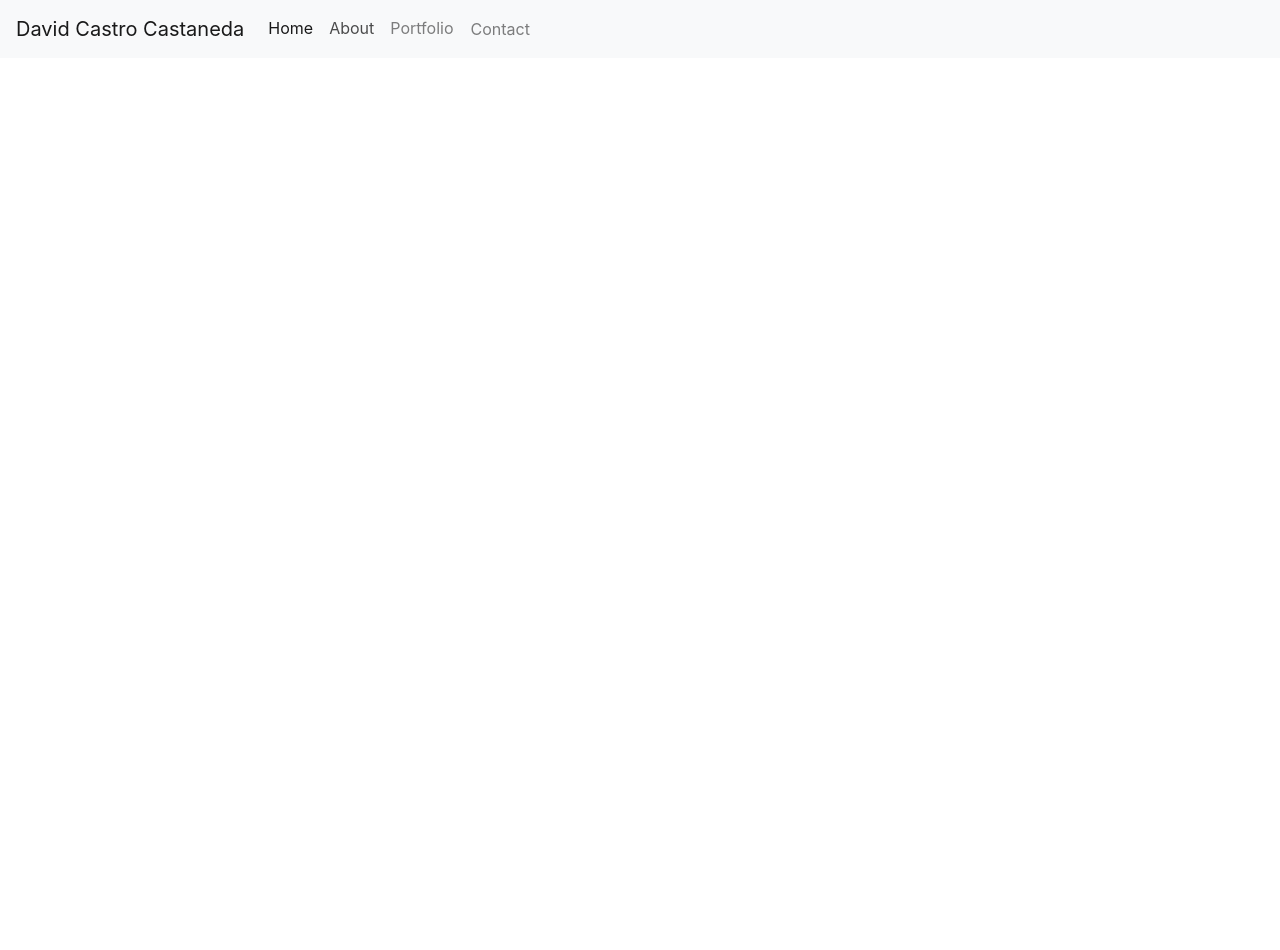
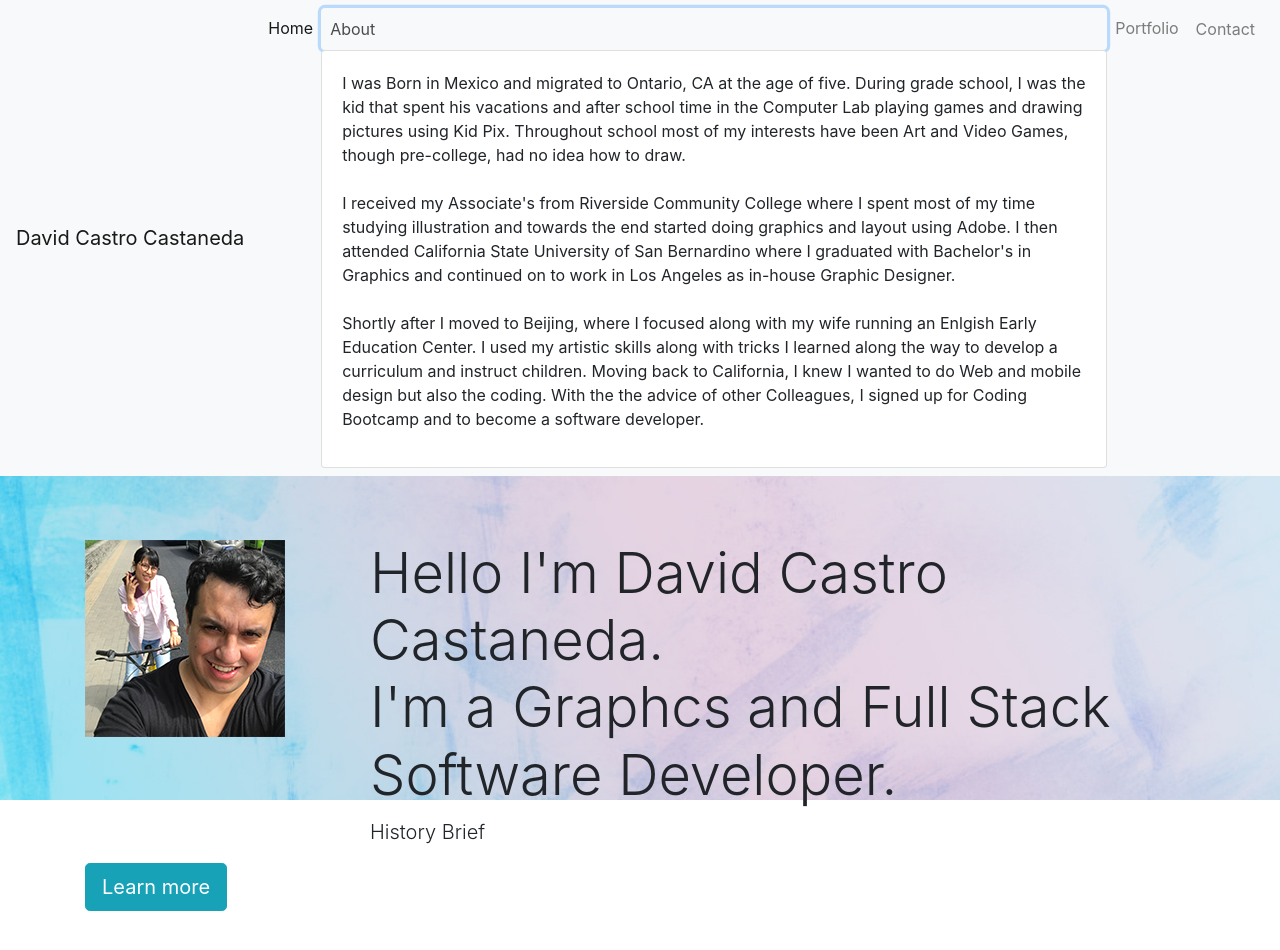
Before and after one commit to davidcastrodesign/davidcastrocastaneda3, a plain HTML site: page index.html in a window 1280 px wide. Both pictures are taken after a click on the button "About". Before the commit the page ends 800 px from the top, so only its background shows below. Drawn offline with nearby package versions, Linux system fonts and the light colour scheme.

Commit message:
home skeleton

```diff
--- /dev/null
+++ b/assets/css/style.css
@@ -0,0 +1,14 @@
+.Profile_pic200x197 {
+    float: left;
+    padding-right: 3%;
+    max-width: 200px;
+}
+
+ .jumbotron {
+    background: url("../images/test_bg.jpg") no-repeat center center fixed;
+    -webkit-background-size: cover;
+    -moz-background-size: cover;
+    -o-background-size: cover;
+    background-size: cover;
+    height: 600px;
+}
--- a/index.html
+++ b/index.html
@@ -5,6 +5,7 @@
     <meta charset="UTF-8">
     <meta name="viewport" content="width=device-width, initial-scale=1.0, shrink-to-fit=no">
     <meta http-equiv="X-UA-Compatible" content="ie=edge">
+    <link rel="stylesheet" type="text/css" href="assets/css/style.css">
     <link rel="stylesheet" href="https://stackpath.bootstrapcdn.com/bootstrap/4.4.1/css/bootstrap.min.css"
         integrity="sha384-Vkoo8x4CGsO3+Hhxv8T/Q5PaXtkKtu6ug5TOeNV6gBiFeWPGFN9MuhOf23Q9Ifjh" crossorigin="anonymous">
     <title>David Castro Castaneda</title>
@@ -24,7 +25,42 @@
                         <a class="nav-link" href="#">Home<span class="sr-only">(current)</span></a>
                     </li>
                     <li class="nav-item">
-                        <a class="nav-link" href="#">About</a>
+                        <a class="nav-link btn text-left" data-toggle="collapse" href="#collapseExample" role="button"
+                            aria-expanded="false" aria-controls="collapseExample">About</a>
+                        <div class="collapse" id="collapseExample">
+                            <div class="card card-body">
+
+                                <p>I was Born in Mexico and migrated to Ontario, CA at the age of five. During grade
+                                    school,
+                                    I was the kid that spent his vacations and after school time in the Computer Lab
+                                    playing games
+                                    and drawing pictures using Kid Pix. Throughout school most of my interests have been
+                                    Art and
+                                    Video Games, though pre-college, had no idea how to draw.
+                                    <br>
+                                    <br>
+                                    I received my Associate's from Riverside Community College where I spent most of my
+                                    time studying
+                                    illustration and towards the end started doing graphics and layout using Adobe. I
+                                    then attended
+                                    California State University of San Bernardino where I graduated with Bachelor's in
+                                    Graphics and
+                                    continued
+                                    on to work in Los Angeles as in-house Graphic Designer.
+                                    <br>
+                                    <br>
+                                    Shortly after I moved to Beijing, where I focused along with my wife running an
+                                    Enlgish Early Education
+                                    Center.
+                                    I used my artistic skills along with tricks I learned along the way to develop a
+                                    curriculum and instruct
+                                    children. Moving back to California, I knew I wanted to do Web and mobile design but
+                                    also the coding.
+                                    With the
+                                    the advice of other Colleagues, I signed up for Coding Bootcamp and to become a
+                                    software developer.
+                                </p>
+                            </div>
                     </li>
                     <li class="nav-item">
                         <a class="nav-link" href="#">Portfolio</a>
@@ -82,8 +118,24 @@
     </header>
 
     <main>
-
-
+        <section>
+            <div class="jumbotron jumbotron-fluid">
+                <div class="container">
+                    <div class="row">
+                        <div class="col-sm-3">
+                            <img src="assets/images/Profile_pic200x197.png" alt="Profile Pic" class="img-responsive">
+                        </div>
+                        <div class="col-sm-9">
+                            <h1 class="display-4 align-left">Hello I'm David Castro Castaneda. <br> I'm a Graphcs and
+                                Full Stack Software Developer.</h1>
+                            <p class="lead">History Brief
+                            </p>
+                        </div>
+                    </div>
+                    <a class="btn btn-info btn-lg" href="#" role="button">Learn more</a>
+                </div>
+            </div>
+        </section>
     </main>
 
     <footer>
```
Also changed, not shown: assets/images/Profile_pic200x197.png (added), assets/images/test_bg.jpg (added).
